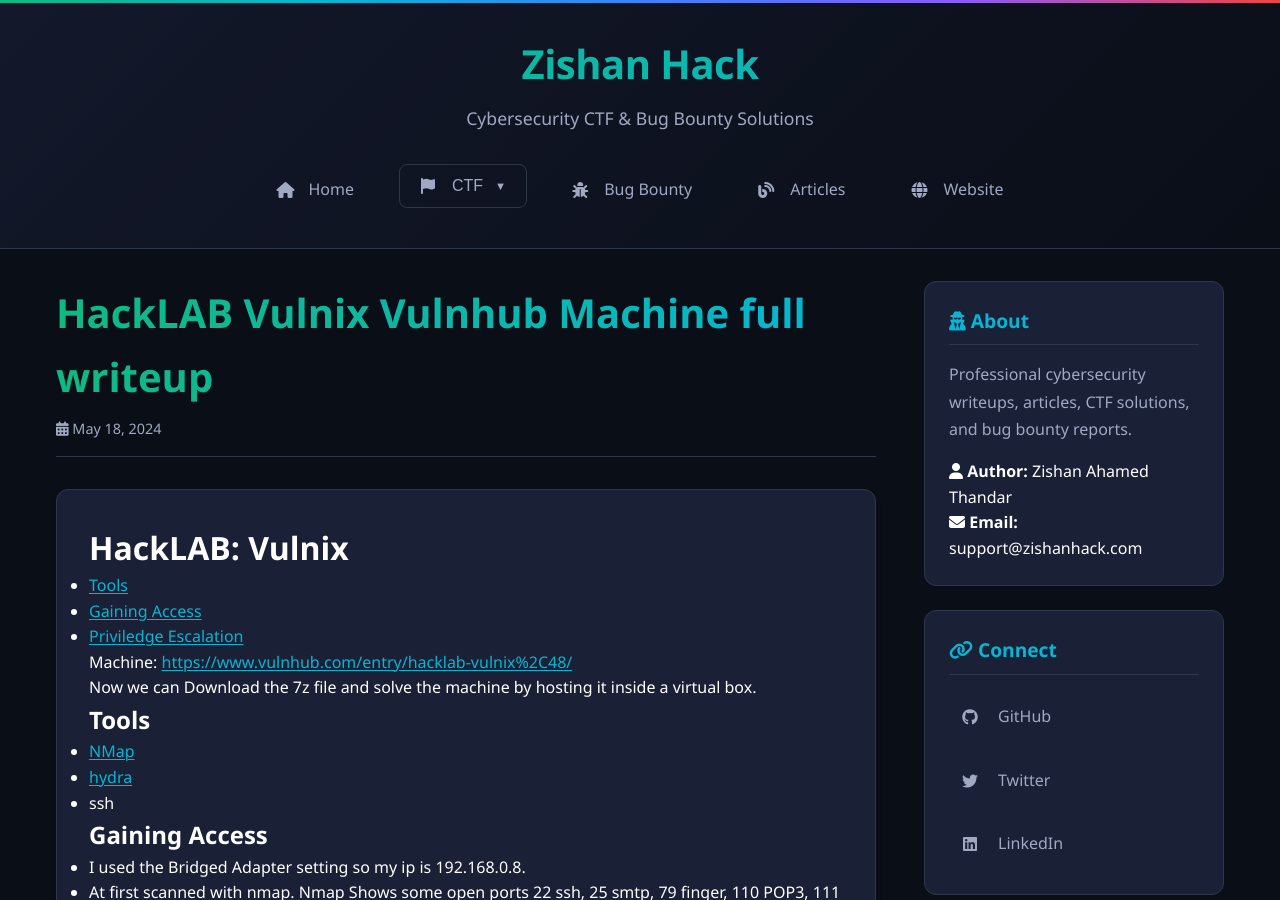
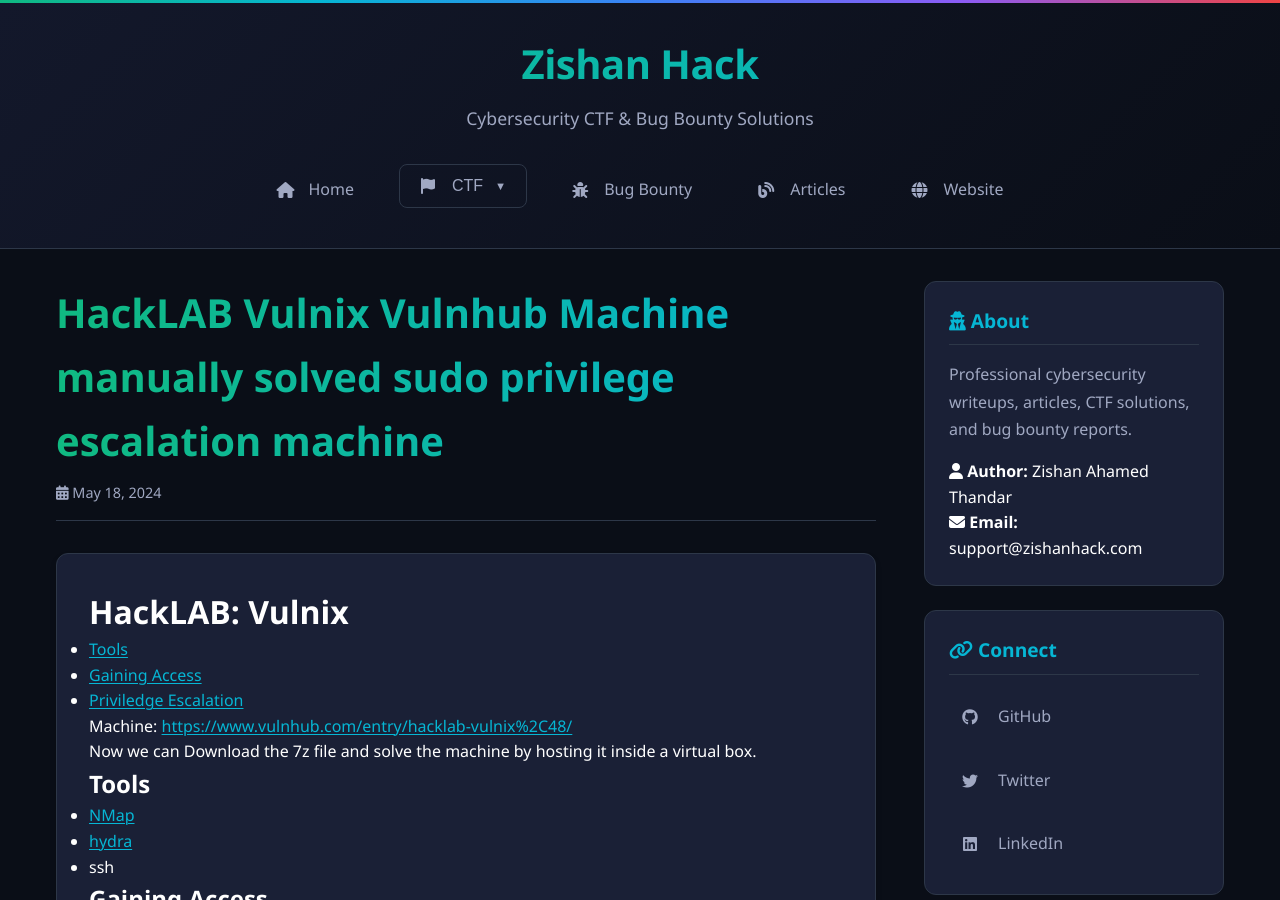
Before and after one commit to ZishanAdThandar/WriteUps, a Jekyll site: the page built from _posts/vulnhub/2024-05-18-hacklab-vulnix.md, in a window 1280 px wide and 900 px high. Built offline with Jekyll 4.4.1, drawn with Linux system fonts in a browser that asks for light colours.

Commit message:
modified:   _posts/vulnhub/2024-05-15-kioptrix12.md 	modified:   _posts/vulnhub/2024-05-17-escalate-my-privileges-1.md 	modified:   _posts/vulnhub/2024-05-18-hacklab-vulnix.md 	modified:   _posts/vulnhub/2024-05-20-fristileaks13.md

```diff
--- a/_posts/vulnhub/2024-05-18-hacklab-vulnix.md
+++ b/_posts/vulnhub/2024-05-18-hacklab-vulnix.md
@@ -1,6 +1,6 @@
 ---
 layout: default
-title: HackLAB Vulnix Vulnhub Machine full writeup
+title: HackLAB Vulnix Vulnhub Machine manually solved sudo privilege escalation machine
 ---
 
 # HackLAB: Vulnix
```
Also changed, not shown: _posts/vulnhub/2024-05-15-kioptrix12.md (+1 -1 lines), _posts/vulnhub/2024-05-17-escalate-my-privileges-1.md (+1 -1 lines), _posts/vulnhub/2024-05-20-fristileaks13.md (+1 -1 lines).
